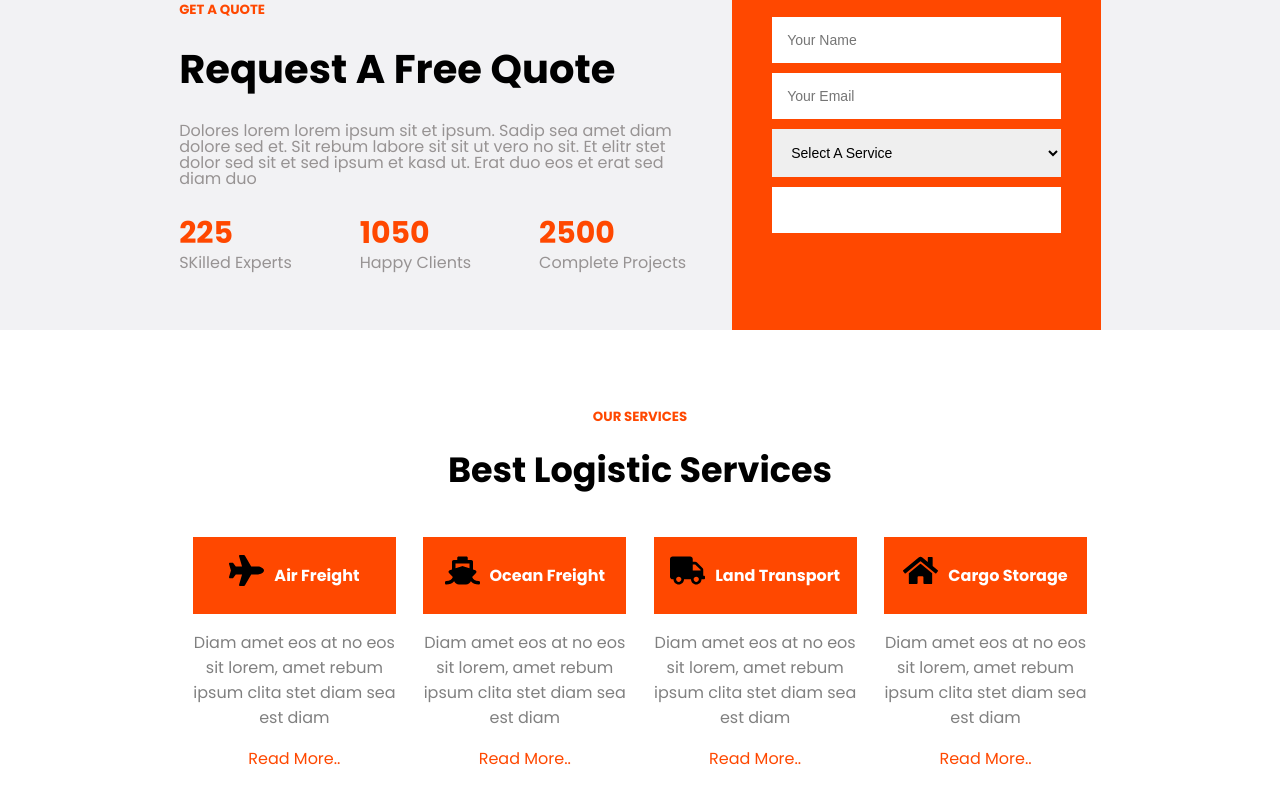
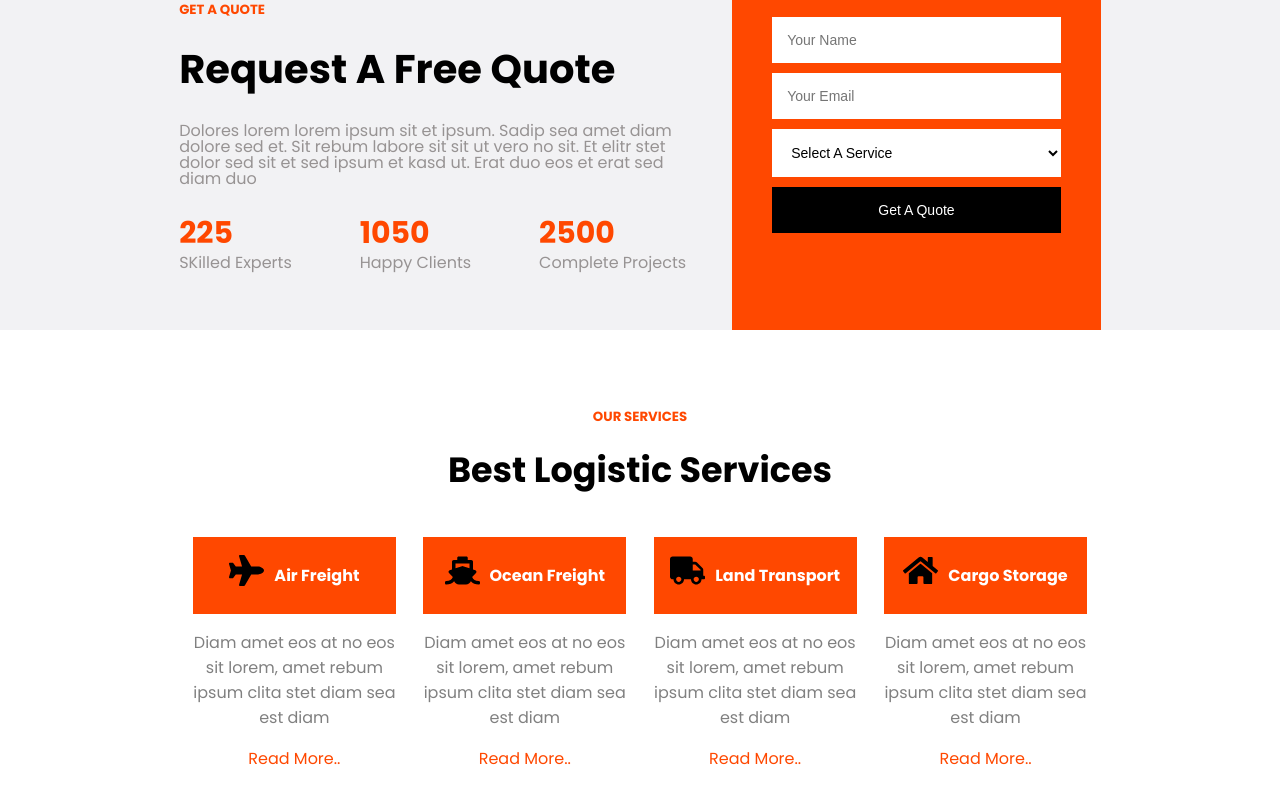
Before and after one commit to Adelsherif/Faster-Website, a Next.js app: page / in a window 1280 px wide. Shown: the part 1240-2040 px from the top of the page. Built offline with nearby package versions, Linux system fonts and the light colour scheme.

Commit message:
Faster-website

```diff
--- a/styles/Footer.module.css
+++ b/styles/Footer.module.css
@@ -39,7 +39,10 @@
     outline: none;
     padding:22px 20px;
 }
-.footer .first .newsletter form input[type="email"]{width: 75%;}
+.footer .first .newsletter form input[type="email"]{
+    width: 75%;
+    background-color: white;
+}
 .footer .first .newsletter form input[type="submit"]{
     max-width: 25%;
     background-color: var(--main-color);
--- a/styles/Quote.module.css
+++ b/styles/Quote.module.css
@@ -40,6 +40,7 @@
 }
 .quote .inner .form form input{
     width: 100%;
+    background-color: white;
     font-size: 14px;
     padding: 15px;
     margin-bottom: 10px;
@@ -48,6 +49,7 @@
 }
 .quote .inner .form form select{
     width: 100%;
+    background-color: white;
     font-size: 14px;
     padding: 15px;
     margin-bottom: 10px;
--- a/styles/globals.css
+++ b/styles/globals.css
@@ -18,7 +18,6 @@ a {
   text-decoration: none;
 }
 * {box-sizing: border-box;}
-input{background-color: white !important;}
 .container-fulid{
   width: 95%;
   margin: auto;
```
